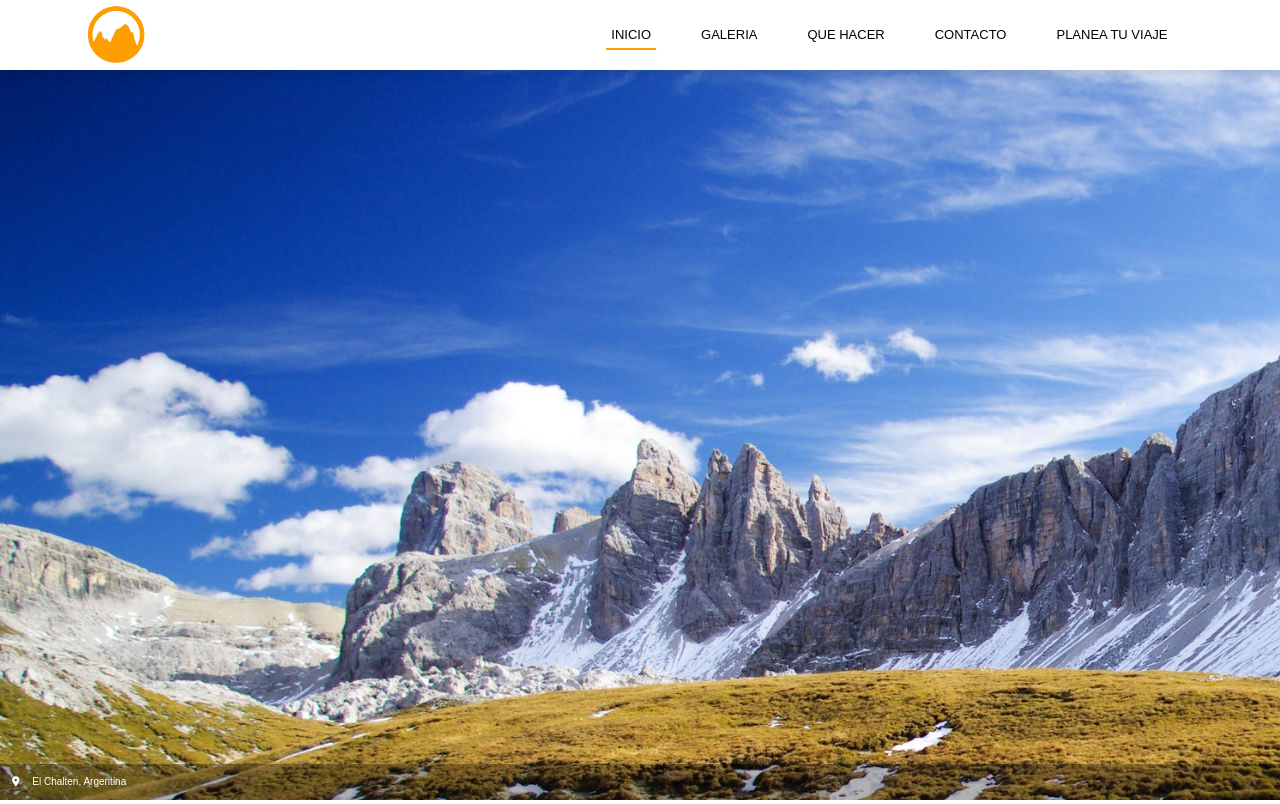
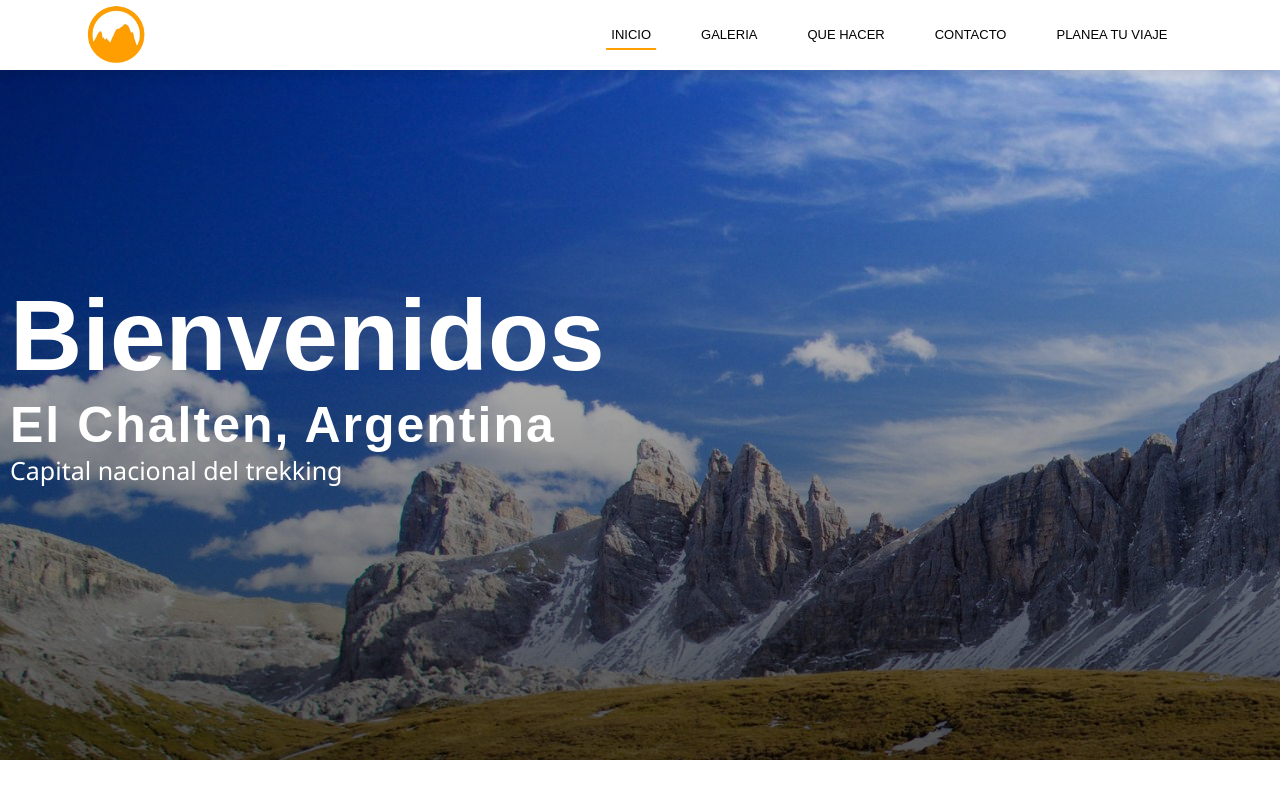
Before and after one commit to nahulisas/PF-LisasNahuel, a plain HTML site: page index.html in a window 1280 px wide. Shown: the top 804 px of the page. Drawn offline with nearby package versions, Linux system fonts and the light colour scheme.

Commit message:
se modifico el banner del index y algunos estilos

```diff
--- a/index.html
+++ b/index.html
@@ -45,10 +45,11 @@
         </div>
         <div class="header__timer"></div>
         <div class="header__titulo">
-          <h1 class="">
-            <i class="fa-solid fa-location-dot"></i>
-            El Chalten, Argentina
-          </h1>
+          <div class="titulo__contenido">
+            <h1 class="">Bienvenidos</h1>
+            <h2>El Chalten, Argentina</h2>
+            <p>Capital nacional del trekking</p>
+          </div>
         </div>
       </div>
       <nav class="navbar navbar-expand-lg fixed-top">
--- a/style.css
+++ b/style.css
@@ -74,7 +74,7 @@ i {
 .header__banner {
     position: relative;
     width: 100%;
-    height: 100vh;
+    height: 95vh;
     background-color: black;
     margin-bottom: 4rem;
     overflow: hidden;
@@ -95,16 +95,42 @@ i {
 }
 
 
-.header__banner h1 {
+
+/* ==== TITULO INDEX ===== */
+
+.header__titulo {
+    width: 100%;
+    height: 100%;
     position: absolute;
-    width: 100%;
+    background: linear-gradient(rgba(0, 0, 0, 0),rgba(0, 0, 0, 0.691));
     bottom: 0%;
-    background-color: rgb(0, 0, 0, .3);
+    display: flex;
+    justify-content: flex-start;
+    align-items: center;
+}
+.titulo__contenido {
+    padding: 1rem;
+}
+
+.titulo__contenido h1,
+.titulo__contenido h2,
+.titulo__contenido p {
+    display: block;
+    font-size: 10rem;
     color: white;
-    font-size: 1rem;
+    font-weight: bolder;
+    margin: 0;
+    padding: 0;
+}
+
+.titulo__contenido h2 {
+    font-size: 5rem;
+}
+
+.titulo__contenido p{
+    font-size: 2.5rem;
     font-weight: lighter;
-    padding: 1.2rem;
-    margin: 0;
+    font-family:'Segoe UI', Tahoma, Geneva, Verdana, sans-serif;
 }
 
 .header__timer {
@@ -354,7 +380,6 @@ footer .logo-footer {
     color: #FF9E00;
     border: 1px solid #FF9E00;
 }
-
 /*=============== GALERIA ==================*/
 
 .galeria__fotos {
@@ -614,11 +639,21 @@ footer .logo-footer {
 
 @media screen and (width < 992px) {
 
-
+    html {
+        font-size: 50%;
+    }
     .contenedor {
         width: 100%;
         padding: 1rem;
     }
+
+    /* ===== HEADER BANNER ===== */
+
+    .header__titulo {
+        justify-content: center;
+    }
+
+
 
     /* ===== NAV BAR ===== */
 
@@ -725,5 +760,13 @@ footer .logo-footer {
 
 @media screen and (width <= 480px) {
 
-
+    .titulo__contenido h1 {
+        font-size: 5rem;
+    }
+    .titulo__contenido h2 {
+        font-size: 2.5rem;
+    }
+    .titulo__contenido p {
+        font-size: 1.2rem;
+    }
 }
```
Also changed, not shown: pages/galeria.html (+6 -5 lines).
